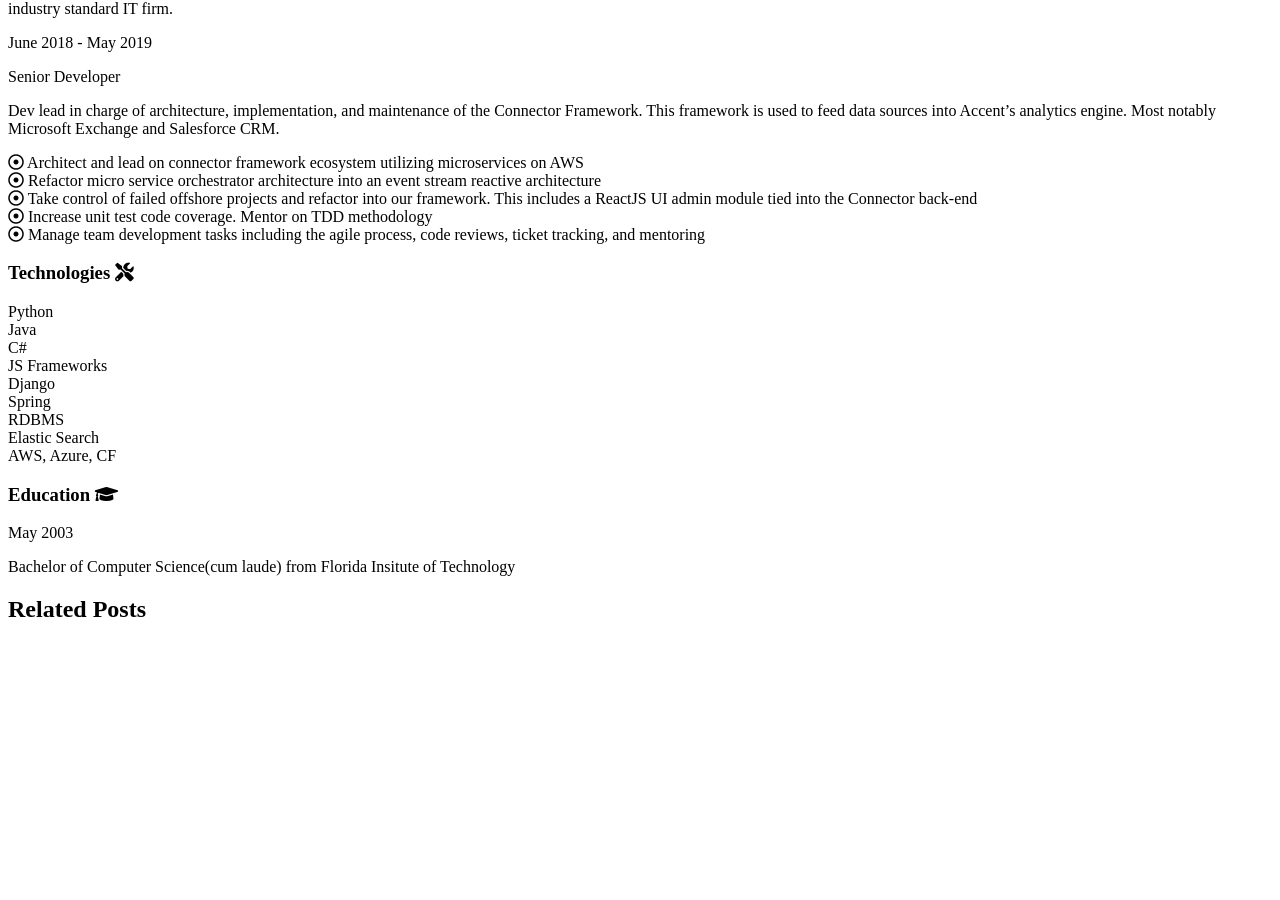
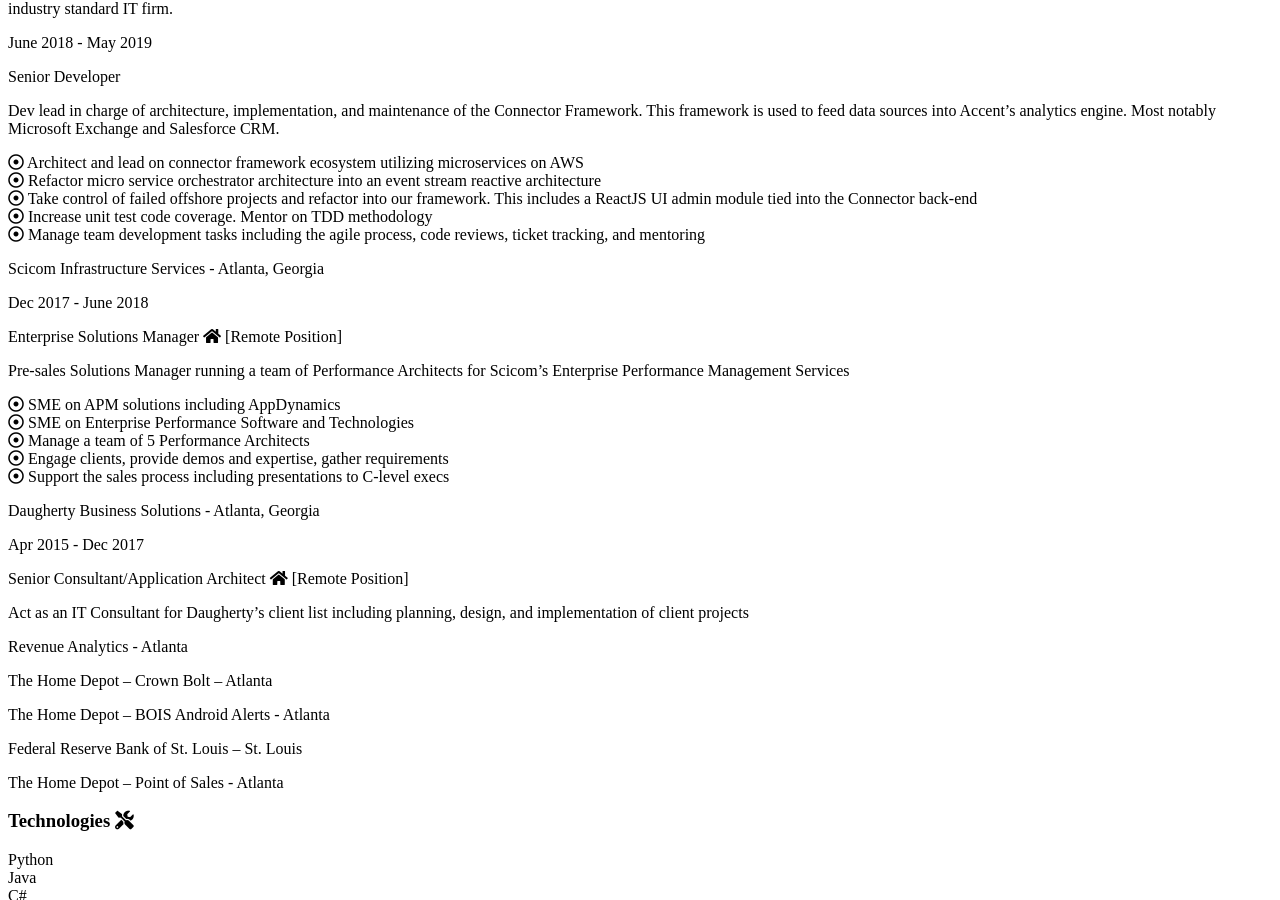
Before and after one commit to wsantas/wsantas.github.io, a Jekyll site: the page built from _posts/2020-04-14--WS-resume.md, in a window 1280 px wide and 900 px high, scrolled down 1793 px. Built offline with Jekyll 4.4.1, drawn with Linux system fonts in a browser that asks for light colours; nearby versions of some CDN libraries; before the commit the page ends 2436 px from its top, so only the background shows below that.

Commit message:
more work experience

```diff
--- a/_posts/2020-04-14--WS-resume.md
+++ b/_posts/2020-04-14--WS-resume.md
@@ -59,6 +59,40 @@
                 </p>
             </div>
         </div>
+        <div class="card">
+            <div class="container">
+                <div class="experience-header">
+                    <p class="label-medium">Scicom Infrastructure Services - Atlanta, Georgia</p>
+                    <p class="label-medium">Dec 2017 - June 2018</p>
+                    <p class="label-medium">Enterprise Solutions Manager <i class="fa fa-home" aria-hidden="true"></i> [Remote Position] </p>
+                </div>
+                <div class="experience-header">
+                    <p class="label-small">Pre-sales Solutions Manager running a team of Performance Architects for Scicom’s Enterprise Performance Management Services</p>
+                </div>
+                <p class="label-small"><i class="far fa-dot-circle"></i> SME on APM solutions including AppDynamics<br/>
+                <i class="far fa-dot-circle"></i> SME on Enterprise Performance Software and Technologies<br/>
+                <i class="far fa-dot-circle"></i> Manage a team of 5 Performance Architects<br/>
+                <i class="far fa-dot-circle"></i> Engage clients, provide demos and expertise, gather requirements<br/>
+                <i class="far fa-dot-circle"></i> Support the sales process including presentations to C-level execs<br/></p>
+            </div>
+        </div>
+        <div class="card">
+            <div class="container">
+                <div class="experience-header">
+                    <p class="label-medium">Daugherty Business Solutions - Atlanta, Georgia</p>
+                    <p class="label-medium">Apr 2015 - Dec 2017</p>
+                    <p class="label-medium">Senior Consultant/Application Architect <i class="fa fa-home" aria-hidden="true"></i> [Remote Position] </p>
+                </div>
+                <div class="experience-header">
+                    <p class="label-small">Act as an IT Consultant for Daugherty’s client list including planning, design, and implementation of client projects</p>
+                </div>
+                <p class="label-small">Revenue Analytics - Atlanta</p>
+                <p class="label-small">The Home Depot – Crown Bolt – Atlanta</p>
+                <p class="label-small">The Home Depot – BOIS Android Alerts - Atlanta</p>
+                <p class="label-small">Federal Reserve Bank of St. Louis – St. Louis</p>
+                <p class="label-small">The Home Depot – Point of Sales - Atlanta</p>
+            </div>
+        </div>
     </div>
     <div class="right-column">
         <div class="resume-type-column">
```
Also changed, not shown: 3 other files.
